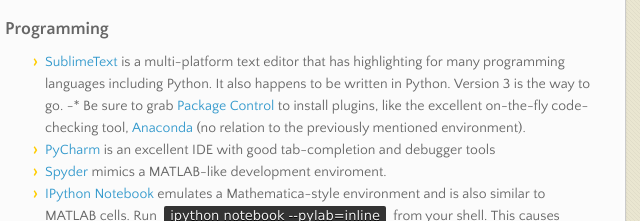
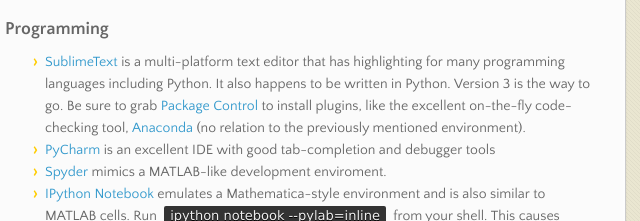
Before and after one commit to sujason/quantitative, a plain HTML site: page index.html in a window 1280 px wide. Shown: the part 1625-1846 px from the top of the page, 341-981 px from the left. Drawn offline with nearby package versions, Linux system fonts and the light colour scheme.

```diff
--- a/index.html
+++ b/index.html
@@ -107,8 +107,7 @@
 
 <ul>
 <li>
-<a href="http://www.sublimetext.com/">SublimeText</a> is a multi-platform text editor that has highlighting for many programming languages including Python.  It also happens to be written in Python.  Version 3 is the way to go.
--* Be sure to grab <a href="https://sublime.wbond.net/">Package Control</a> to install plugins, like the excellent on-the-fly code-checking tool, <a href="https://sublime.wbond.net/packages/Anaconda">Anaconda</a> (no relation to the previously mentioned environment).</li>
+<a href="http://www.sublimetext.com/">SublimeText</a> is a multi-platform text editor that has highlighting for many programming languages including Python.  It also happens to be written in Python.  Version 3 is the way to go.  Be sure to grab <a href="https://sublime.wbond.net/">Package Control</a> to install plugins, like the excellent on-the-fly code-checking tool, <a href="https://sublime.wbond.net/packages/Anaconda">Anaconda</a> (no relation to the previously mentioned environment).</li>
 <li>
 <a href="http://www.jetbrains.com/pycharm/">PyCharm</a> is an excellent IDE with good tab-completion and debugger tools</li>
 <li>
```
Also changed, not shown: params.json (+1 -1 lines).
